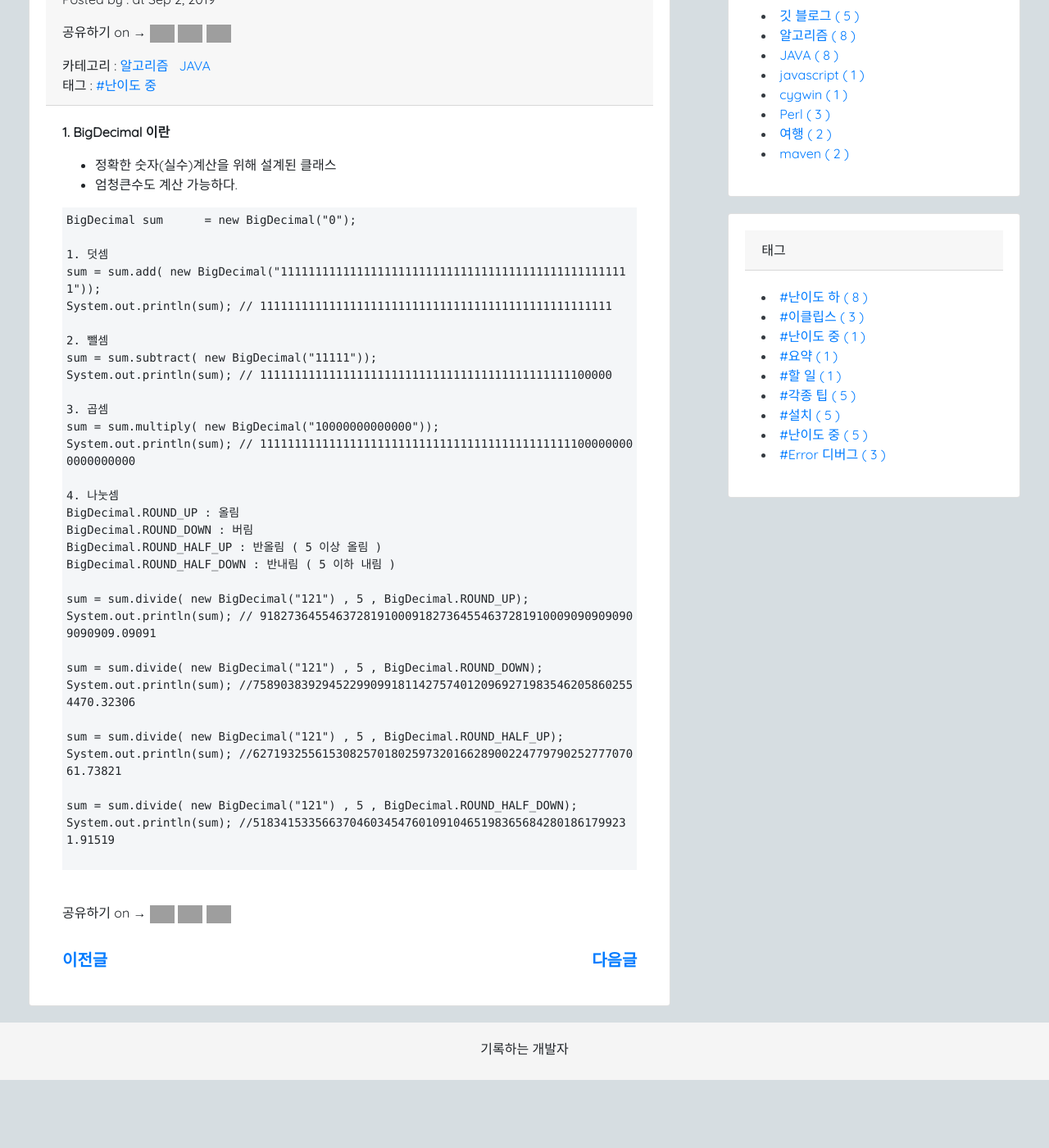
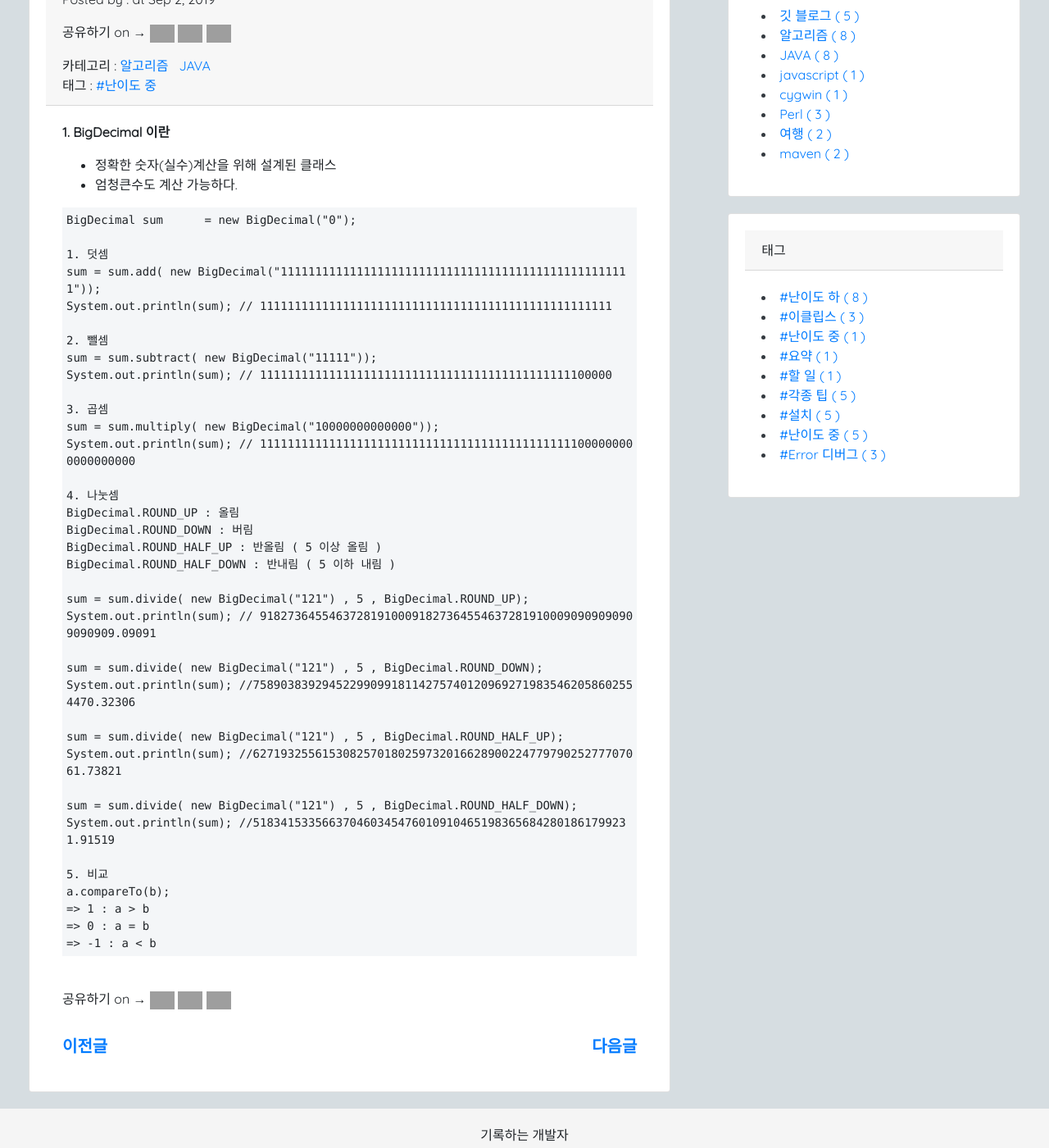
Before and after one commit to 7271kim/7271kim.github.com, a Jekyll site: the page built from _posts/algorithm/2019-09-02-algorithm-big.md, in a window 1280 px wide and 1400 px high, scrolled down 377 px. Shown: the whole window at 82% size. Built offline with Jekyll 4.4.1, drawn with Linux system fonts in a browser that asks for light colours; nearby versions of some CDN libraries; a script that is not in the unit is left out; comment, search, counter and statistics services are not loaded; before the commit the page ends 1694 px from its top, so only the background shows below that; grey boxes are pictures that could not be loaded.

Commit message:
[2019.09.03]  - 비교 추가

```diff
--- a/_posts/algorithm/2019-09-02-algorithm-big.md
+++ b/_posts/algorithm/2019-09-02-algorithm-big.md
@@ -47,4 +47,9 @@ System.out.println(sum); //62719325561530825701802597320166289002247797902527770
 sum = sum.divide( new BigDecimal("121") , 5 , BigDecimal.ROUND_HALF_DOWN);
 System.out.println(sum); //5183415335663704603454760109104651983656842801861799231.91519
 
+5. 비교
+a.compareTo(b);
+=> 1 : a > b
+=> 0 : a = b
+=> -1 : a < b
 </pre>
```
